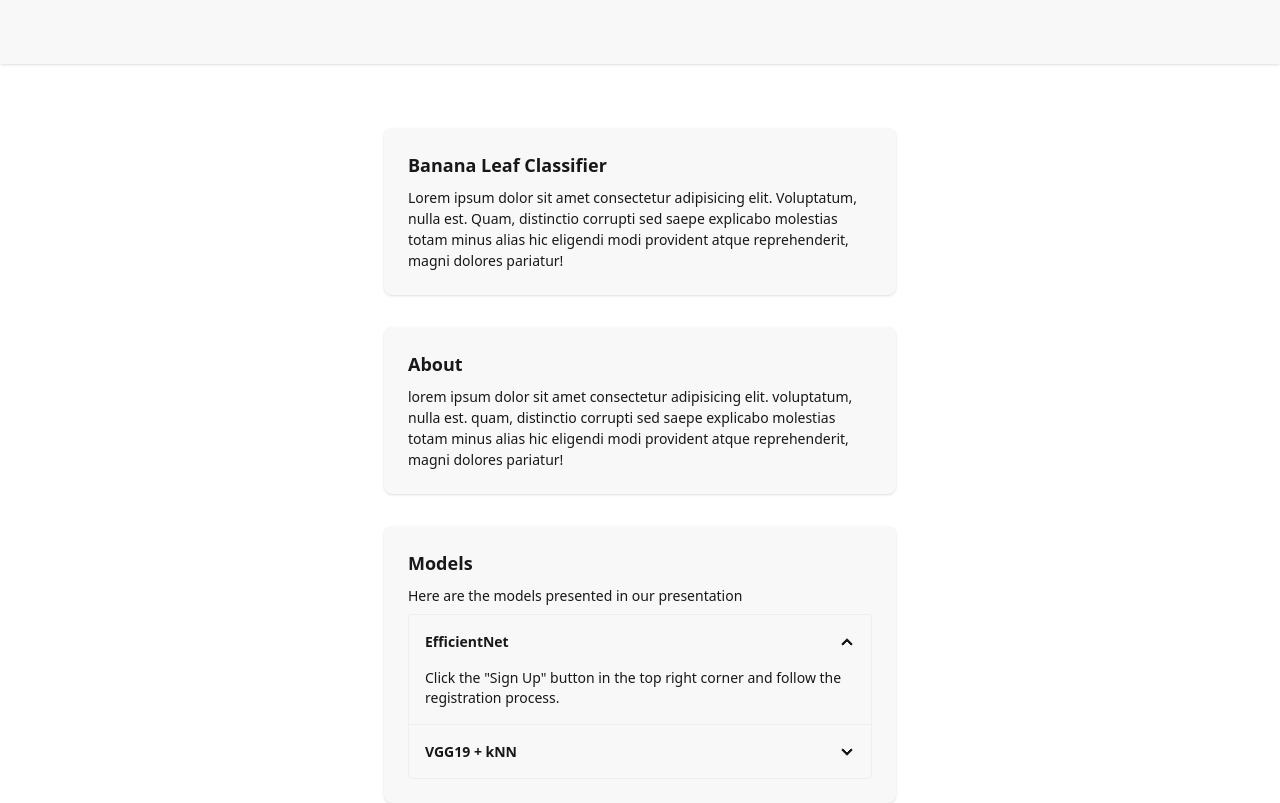
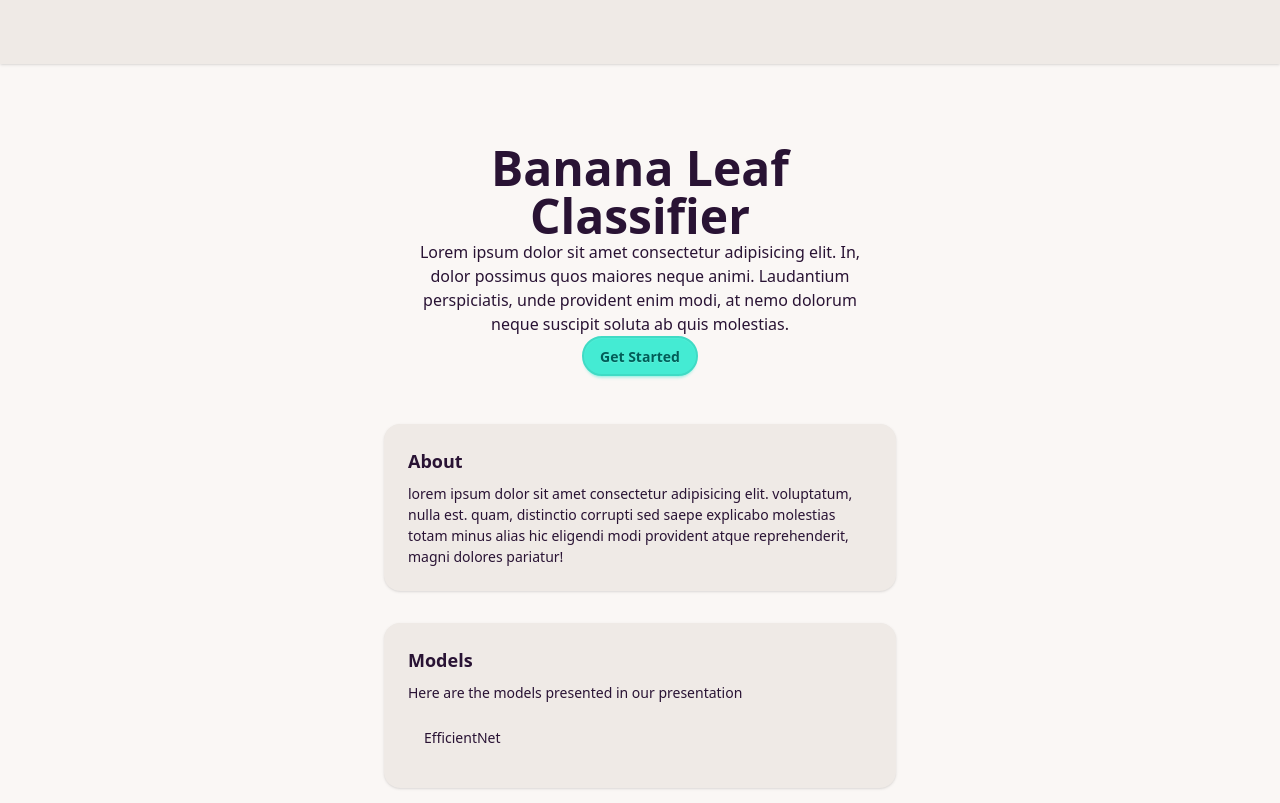
Before and after one commit to ahzzano/deploy-180, a SvelteKit app: page / in a window 1280 px wide. Built offline with nearby package versions, Linux system fonts and the light colour scheme.

Commit message:
feat: add new theme

```diff
--- a/src/app.css
+++ b/src/app.css
@@ -2,4 +2,6 @@
 @plugin '@tailwindcss/forms';
 @plugin '@tailwindcss/typography';
 
-@plugin "daisyui";
+@plugin "daisyui" {
+    themes: cupcake --default;
+}
--- a/src/routes/+page.svelte
+++ b/src/routes/+page.svelte
@@ -1,15 +1,29 @@
 <script lang="ts"></script>
 
-<div class="card bg-base-200 shadow-sm">
+<!-- <div class="card bg-base-200 shadow-sm rounded-box">
     <div class="card-body">
         <span class="card-title">Banana Leaf Classifier</span>
         Lorem ipsum dolor sit amet consectetur adipisicing elit. Voluptatum, nulla
         est. Quam, distinctio corrupti sed saepe explicabo molestias totam minus
         alias hic eligendi modi provident atque reprehenderit, magni dolores pariatur!
     </div>
+</div> -->
+<div class="hero">
+    <div class="hero-content text-center">
+        <div class="max-w-md">
+            <h1 class="text-5xl font-bold">Banana Leaf Classifier</h1>
+            <p>
+                Lorem ipsum dolor sit amet consectetur adipisicing elit. In,
+                dolor possimus quos maiores neque animi. Laudantium
+                perspiciatis, unde provident enim modi, at nemo dolorum neque
+                suscipit soluta ab quis molestias.
+            </p>
+            <button class="btn btn-primary">Get Started</button>
+        </div>
+    </div>
 </div>
 
-<div class="card bg-base-200 shadow-sm">
+<div class="card bg-base-200 shadow-sm rounded-box">
     <div class="card-body">
         <span class="card-title">About</span>
         lorem ipsum dolor sit amet consectetur adipisicing elit. voluptatum, nulla
@@ -19,29 +33,13 @@
 </div>
 
 <div class="card bg-base-200 shadow-sm">
-    <div class="card-body">
+    <div class="card-body rounded-box">
         <span class="card-title">Models</span>
         <p>Here are the models presented in our presentation</p>
         <div class="join join-vertical">
-            <div
-                class="collapse collapse-arrow join-item border-base-300 border"
-            >
-                <input type="radio" name="my-accordion-4" checked={true} />
-                <div class="collapse-title font-semibold">EfficientNet</div>
-                <div class="collapse-content text-sm">
-                    Click the "Sign Up" button in the top right corner and
-                    follow the registration process.
-                </div>
-            </div>
-            <div
-                class="collapse collapse-arrow join-item border-base-300 border"
-            >
-                <input type="radio" name="my-accordion-4" />
-                <div class="collapse-title font-semibold">VGG19 + kNN</div>
-                <div class="collapse-content text-sm">
-                    Click the "Sign Up" button in the top right corner and
-                    follow the registration process.
-                </div>
+            <div class="collapse">
+                <span class="collapse-title">EfficientNet</span>
+                <div class="collapse-content">Hello World!</div>
             </div>
         </div>
     </div>
```
